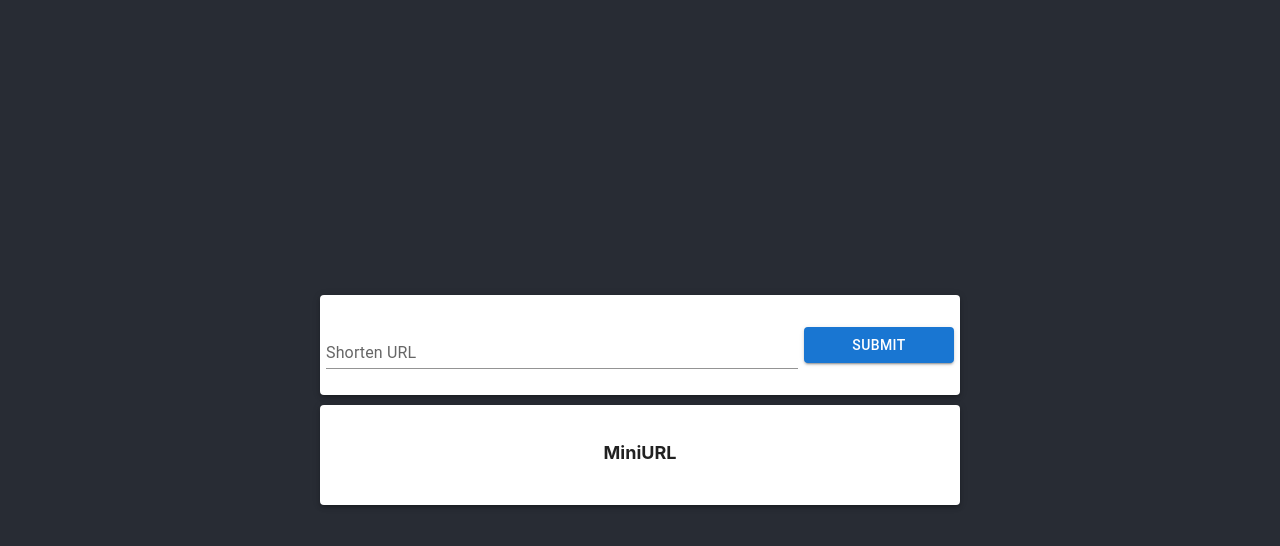
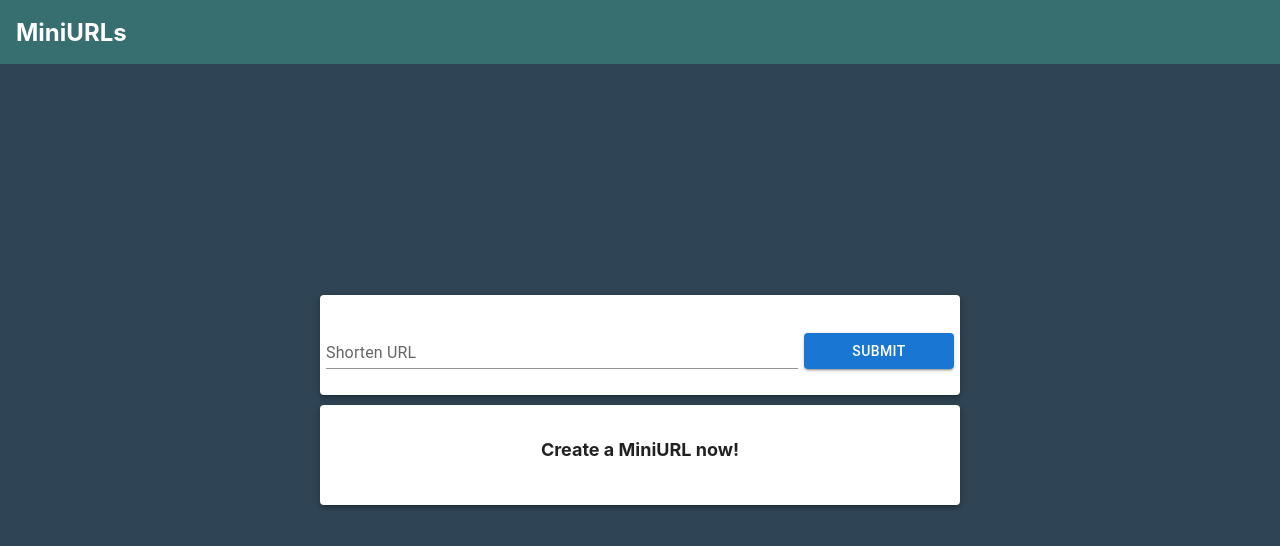
Before and after one commit to WJunHong/MiniURL, a React (Create React App) app in the folder client/: page / in a window 1280 px wide. Shown: the top 546 px of the page. Built offline with nearby package versions, Linux system fonts and the light colour scheme.

Commit message:
Add header to webpage

```diff
--- a/client/src/App.css
+++ b/client/src/App.css
@@ -7,7 +7,7 @@
   align-items: center;
   height: 100vh;
   width: 100vw;
-  background-color: #282c34;
+  background-color: #2f4454;
 }
 
 .App-logo {
--- a/client/src/App.js
+++ b/client/src/App.js
@@ -1,6 +1,7 @@
 import "./App.css";
 import Input from "./components/Input";
 import Output from "./components/Output";
+import Header from "./components/Header";
 import { useState } from "react";
 
 const App = () => {
@@ -9,6 +10,7 @@ const App = () => {
 
   return (
     <div className="App">
+      <Header>MiniURLs</Header>
       <Input getOutput={setOutput} getFullUrl={setFullUrl} />
       <Output miniUrl={output} fullUrl={fullUrl} />
     </div>
--- /dev/null
+++ b/client/src/components/Header/Header.js
@@ -0,0 +1,9 @@
+// Basic imports
+import React from "react";
+import styles from "./Header.module.css";
+
+// Rendering the children inside the background div
+const Header = () => {
+  return <div className={styles.header}>MiniURLs</div>;
+};
+export default Header;
--- /dev/null
+++ b/client/src/components/Header/Header.module.css
@@ -0,0 +1,14 @@
+.header {
+  position: fixed;
+  display: block;
+  top: 0;
+  height: 64px;
+  width: 100%;
+  background-color: #376e6f;
+  display: flex;
+  padding-left: 32px;
+  align-items: center;
+  font-size: 24px;
+  font-weight: bold;
+  color: white;
+}
--- /dev/null
+++ b/client/src/components/Header/index.js
@@ -0,0 +1,2 @@
+import Header from "./Header";
+export default Header;
--- a/client/src/components/Input/Input.module.css
+++ b/client/src/components/Input/Input.module.css
@@ -13,6 +13,7 @@
 }
 
 .button {
+  margin-top: 12px !important;
   height: 36px;
   width: 150px;
   font-weight: bold;
--- a/client/src/components/Output/Output.js
+++ b/client/src/components/Output/Output.js
@@ -6,14 +6,27 @@ import Button from "@mui/material/Button";
 
 // Rendering the children inside the background div
 const Output = ({ miniUrl, fullUrl }) => {
+  const copyUrl = () => {
+    navigator.clipboard.writeText(miniUrl);
+  };
   return (
     <div className={styles.container}>
       <Paper elevation={3} className={styles.outputContainer}>
-        <div>MiniURL</div>
+        <div>{!miniUrl ? "Create a MiniURL now!" : "MiniURL"}</div>
         <a href={`${fullUrl}`} target="_blank">
           {miniUrl}
         </a>
-        {miniUrl ? <Button variant="outlined">copy</Button> : null}
+        {miniUrl ? (
+          <div className={styles.bottomSegment}>
+            <Button
+              variant="outlined"
+              className={styles.copyButton}
+              onClick={copyUrl}
+            >
+              copy
+            </Button>
+          </div>
+        ) : null}
       </Paper>
     </div>
   );
--- a/client/src/components/Output/Output.module.css
+++ b/client/src/components/Output/Output.module.css
@@ -22,8 +22,15 @@
   color: blue;
   text-decoration: none;
   font-weight: 500;
+  margin-bottom: 6px;
 }
-
+.bottomSegment {
+  border-top: 1px solid #d3d3d3;
+  width: 100%;
+}
+.copyButton {
+  margin-top: 6px !important;
+}
 @media only screen and (max-width: 600px) {
   .container {
     width: 80%;
```
Also changed, not shown: 1 other file (tests, documents, lock files or other folders).
